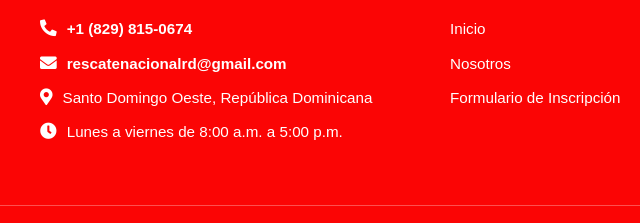
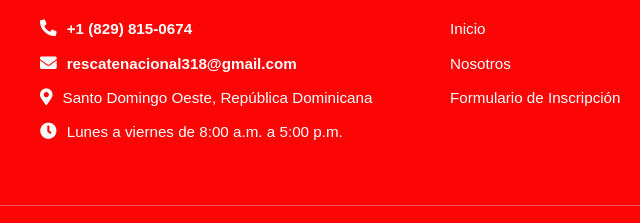
Before and after one commit to RescateNacional28/RescateNaciona.com, a website: page public/login.html in a window 1280 px wide. Shown: the part 383-606 px from the top of the page, 0-640 px from the left. Drawn offline with Linux system fonts and the light colour scheme.

Commit message:
Update login.html

```diff
--- a/public/login.html
+++ b/public/login.html
@@ -34,7 +34,7 @@
             <h3>Contacto</h3>
             <ul>
                 <li><i class="fas fa-phone-alt"></i> <a href="tel:+18298150674">+1 (829) 815-0674</a></li>
-                <li><i class="fas fa-envelope"></i> <a href="mailto:rescatenacionalrd@gmail.com">rescatenacionalrd@gmail.com</a></li>
+                <li><i class="fas fa-envelope"></i> <a href="mailto:rescatenacional318@gmail.com">rescatenacional318@gmail.com</a></li>
                 <li><i class="fas fa-map-marker-alt"></i> Santo Domingo Oeste, República Dominicana</li>
                 <li><i class="fas fa-clock"></i> Lunes a viernes de 8:00 a.m. a 5:00 p.m.</li>
             </ul>
```
